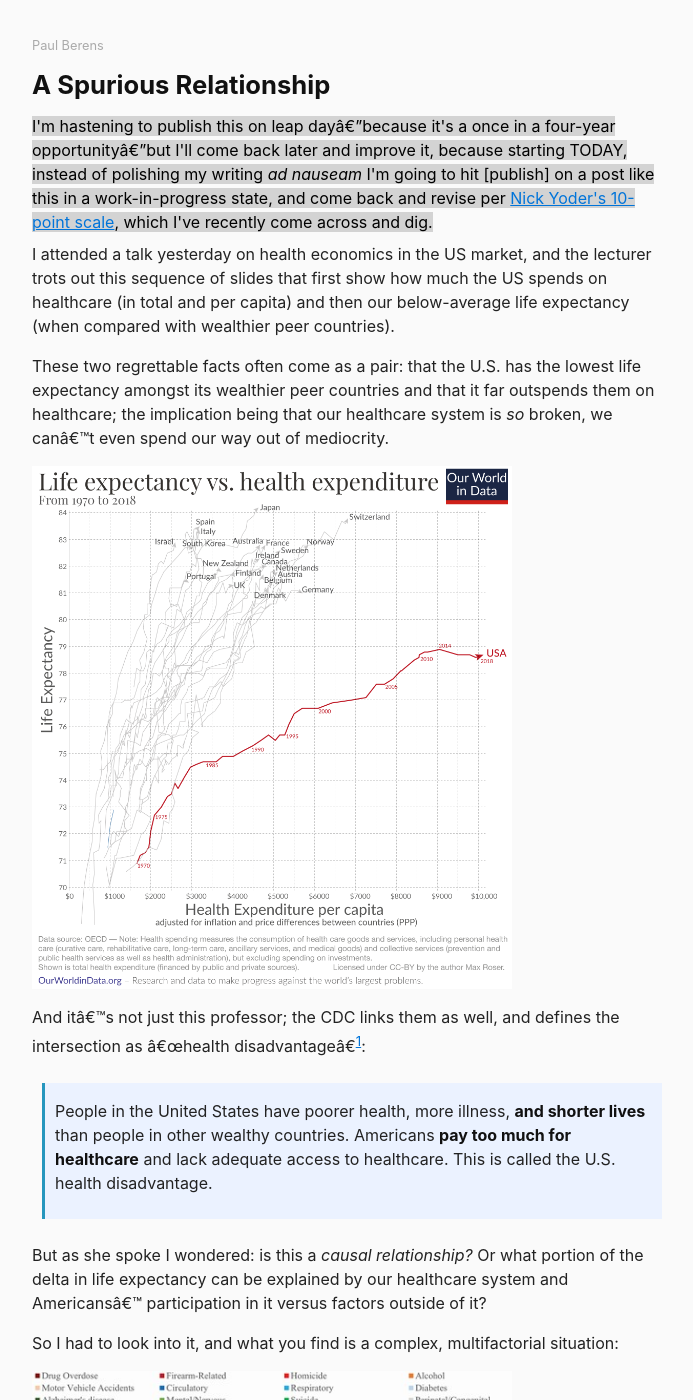
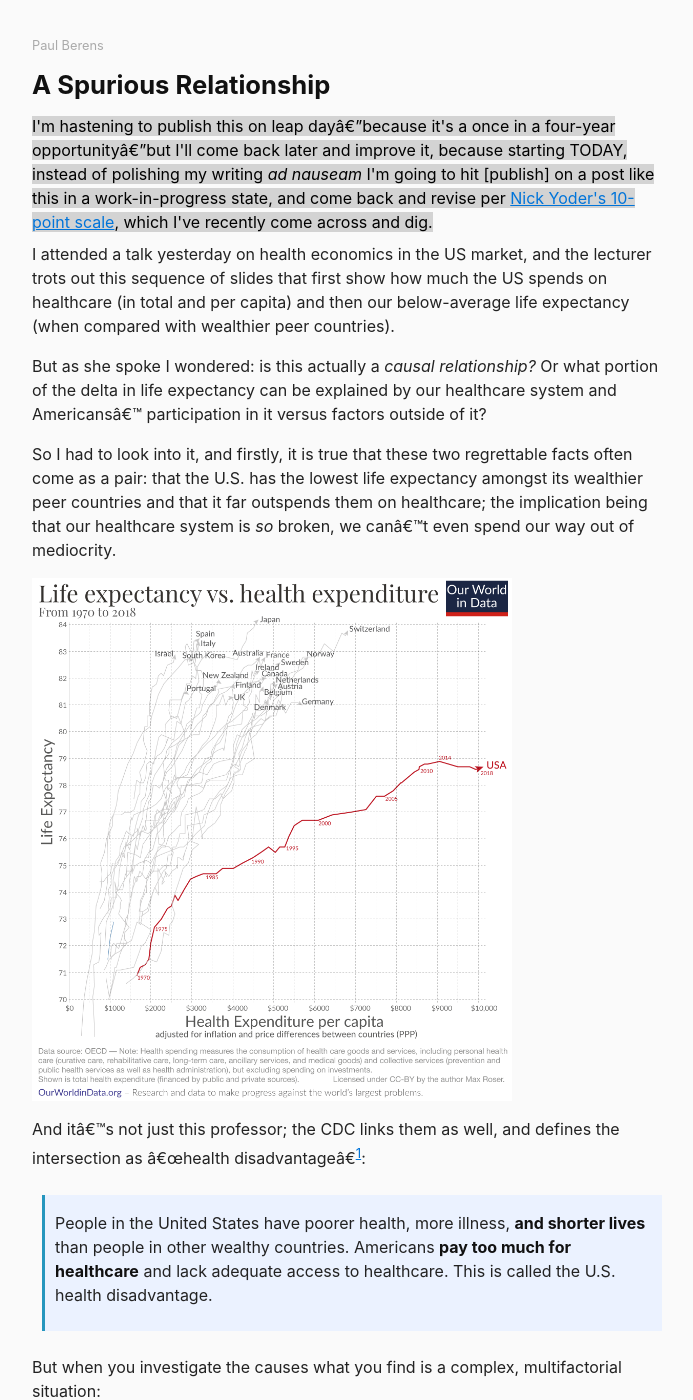
Before and after one commit to berensp/berensp.github.io, a Jekyll site: the page built from _posts/2024-02-29-us-life-expectancy.md, in a window 1280 px wide and 1400 px high. Shown: the whole window, without its empty margins (288-981 px from the left). Built offline with Jekyll 4.4.1, drawn with Linux system fonts in a browser that asks for light colours; a script that is not in the unit is left out; some of the changed lines change nothing that is shown.

Commit message:
Update 2024-02-29-us-life-expectancy.md

```diff
--- a/_posts/2024-02-29-us-life-expectancy.md
+++ b/_posts/2024-02-29-us-life-expectancy.md
@@ -8,7 +8,9 @@ author:	Paul Berens
 
 I attended a talk yesterday on health economics in the US market, and the lecturer trots out this sequence of slides that first show how much the US spends on healthcare (in total and per capita) and then our below-average life expectancy (when compared with wealthier peer countries).
 
-These two regrettable facts often come as a pair: that the U.S. has the lowest life expectancy amongst its wealthier peer countries and that it far outspends them on healthcare; the implication being that our healthcare system is *so* broken, we can't even spend our way out of mediocrity.
+But as she spoke I wondered: is this actually a *causal relationship?* Or what portion of the delta in life expectancy can be explained by our healthcare system and Americans' participation in it versus factors outside of it?
+
+So I had to look into it, and firstly, it is true that these two regrettable facts often come as a pair: that the U.S. has the lowest life expectancy amongst its wealthier peer countries and that it far outspends them on healthcare; the implication being that our healthcare system is *so* broken, we can't even spend our way out of mediocrity.
 
 ![Life expectancy vs. health expenditure (1970-2018)](/assets/images/life-expectancy-vs-health-expenditure-1970-to-2018_1874.png)
 
@@ -18,9 +20,7 @@ And it's not just this professor; the CDC links them as well, and defines the in
 
 > People in the United States have poorer health, more illness, **and shorter lives** than people in other wealthy countries. Americans **pay too much for healthcare** and lack adequate access to healthcare. This is called the U.S. health disadvantage.
 
-But as she spoke I wondered: is this a *causal relationship?* Or what portion of the delta in life expectancy can be explained by our healthcare system and Americans' participation in it versus factors outside of it?
-
-So I had to look into it, and what you find is a complex, multifactorial situation:
+But when you investigate the causes what you find is a complex, multifactorial situation:
 
 ![16 causes](/assets/images/16contributors.jpeg)
 <span class="muted small">Contribution of 16 causes of death (years) to the U.S. shortfall in life expectancy at birth, men (A) and women (B), 2016.</span>
```
